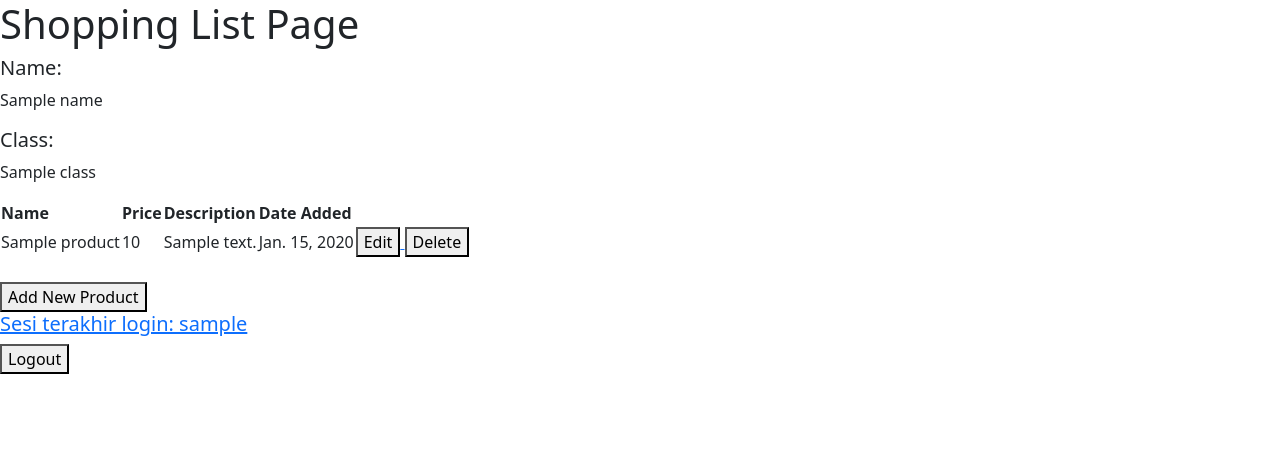
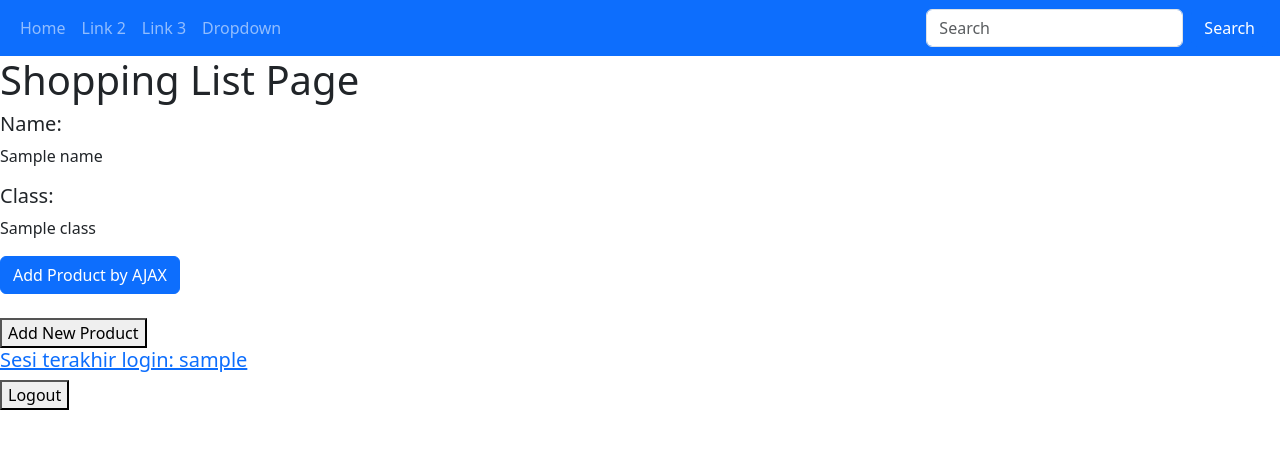
Before and after one commit to Zakibaihaqi/shopping_list, a Django app: template main/templates/main.html in a window 1280 px wide. Shown: the top 449 px of the page. Run offline with Django 4.2, Linux system fonts and the light colour scheme; tables that the repository leaves empty hold one stand-in row (values such as "Sample post"); the template is opened without the code that fills it: values that come from a table or form of the project are taken from there, most other values are stand-ins (such as "Sample title", 1, 10 or a date in 2020).

Commit message:
tutorial 5 selesai

```diff
--- a/main/templates/main.html
+++ b/main/templates/main.html
@@ -8,36 +8,39 @@
 
     <h5>Class:</h5>
     <p>{{class}}</p>
-    <table>
-        <tr>
-            <th>Name</th>
-            <th>Price</th>
-            <th>Description</th>
-            <th>Date Added</th>
-        </tr>
-
-        {% comment %} Berikut cara memperlihatkan data produk di bawah baris ini {% endcomment %}
-
-        {% for product in products %}
-            <tr>
-                <td>{{product.name}}</td>
-                <td>{{product.price}}</td>
-                <td>{{product.description}}</td>
-                <td>{{product.date_added}}</td>
-                <td>
-                    <a href="{% url 'main:edit_product' product.pk %}">
-                        <button>
-                            Edit
-                        </button>
-                    </a>
-                    <a href="{% url 'main:delete_product' product.pk %}">
-                        <button>
-                            Delete
-                        </button>
-                    </a>
-                </td>
-            </tr>
-        {% endfor %}
+    <table id="product_table">
+        <div class="modal fade" id="exampleModal" tabindex="-1" aria-labelledby="exampleModalLabel" aria-hidden="true">
+            <div class="modal-dialog">
+                <div class="modal-content">
+                    <div class="modal-header">
+                        <h1 class="modal-title fs-5" id="exampleModalLabel">Add New Product</h1>
+                        <button type="button" class="btn-close" data-bs-dismiss="modal" aria-label="Close"></button>
+                    </div>
+                    <div class="modal-body">
+                        <form id="form" onsubmit="return false;">
+                            {% csrf_token %}
+                            <div class="mb-3">
+                                <label for="name" class="col-form-label">Name:</label>
+                                <input type="text" class="form-control" id="name" name="name"></input>
+                            </div>
+                            <div class="mb-3">
+                                <label for="price" class="col-form-label">Price:</label>
+                                <input type="number" class="form-control" id="price" name="price"></input>
+                            </div>
+                            <div class="mb-3">
+                                <label for="description" class="col-form-label">Description:</label>
+                                <textarea class="form-control" id="description" name="description"></textarea>
+                            </div>
+                        </form>
+                    </div>
+                    <div class="modal-footer">
+                        <button type="button" class="btn btn-secondary" data-bs-dismiss="modal">Close</button>
+                        <button type="button" class="btn btn-primary" id="button_add" data-bs-dismiss="modal">Add Product</button>
+                    </div>
+                </div>
+            </div>
+        </div>
+        <button type="button" class="btn btn-primary" data-bs-toggle="modal" data-bs-target="#exampleModal">Add Product by AJAX</button>
     </table>
 
     <br />
@@ -56,3 +59,42 @@
     </a>
 
 {% endblock content %}
+
+<script>
+    async function getProducts() {
+        return fetch("{% url 'main:get_product_json' %}").then((res) => res.json())
+    }
+
+    async function refreshProduct() {
+        document.getElementById("product_table").innerHtML = ""
+        const products = await getProducts()
+        let htmlString = `<tr>
+            <th>Name</th>
+            <th>Price</th>
+            <th>Description</th>
+            <th>Date Added</th>
+        </tr>`
+        products.forEach((item) => {
+            htmlString += `\n<tr>
+            <td>${item.fields.name}</td>
+            <td>${item.fields.price}</td>
+            <td>${item.fields.description}</td>
+            <td>${item.fields.date_added}</td>
+        </tr>`
+        })
+
+        document.getElementById("product_table").innerHTML = htmlString
+    }
+
+    refreshProducts()
+
+    function addProduct() {
+        fetch("{% url 'main:add_product_ajax' %}", {
+            method: "POST",
+            body: new FormData(document.querySelector('#form'))
+        }).then(refreshProducts)
+
+        document.getElementById("button_add").onclick = addProduct
+        return false
+    }
+</script>
--- a/main/urls.py
+++ b/main/urls.py
@@ -2,6 +2,7 @@ from django.urls import path
 from main.views import show_main, create_product, show_xml, show_json, show_xml_by_id, show_json_by_id
 from main.views import register, login_user, logout_user
 from main.views import edit_product, delete_product
+from main.views import get_product_json, add_product_ajax
 
 app_name = 'main'
 
@@ -17,4 +18,6 @@ urlpatterns = [
     path('logout/', logout_user, name='logout'),
     path('edit-product/<int:id>', edit_product, name="edit_product"),
     path('delete/<int:id>', delete_product, name='delete_product'),
+    path('get-product/', get_product_json, name='get_product_json'),
+    path('create-product-ajax/', add_product_ajax, name='add_product_ajax'),
 ]
--- a/templates/base.html
+++ b/templates/base.html
@@ -13,7 +13,38 @@
         {% endblock meta %}
         <link href="https://cdn.jsdelivr.net/npm/bootstrap@5.3.2/dist/css/bootstrap.min.css" rel="stylesheet" integrity="sha384-T3c6CoIi6uLrA9TneNEoa7RxnatzjcDSCmG1MXxSR1GAsXEV/Dwwykc2MPK8M2HN" crossorigin="anonymous">
         <script src="https://code.jquery.com/jquery-3.6.0.min.js" integrity="sha384-KyZXEAg3QhqLMpG8r+J4jsl5c9zdLKaUk5Ae5f5b1bw6AUn5f5v8FZJoMxm6f5cH1" crossorigin="anonymous"></script>
+        <script src="https://cdn.jsdelivr.net/npm/@popperjs/core@2.11.8/dist/umd/popper.min.js" integrity="sha384-I7E8VVD/ismYTF4hNIPjVp/Zjvgyol6VFvRkX/vR+Vc4jQkC+hVqc2pM8ODewa9r" crossorigin="anonymous"></script>
+        <script src="https://cdn.jsdelivr.net/npm/bootstrap@5.3.2/dist/js/bootstrap.min.js" integrity="sha384-BBtl+eGJRgqQAUMxJ7pMwbEyER4l1g+O15P+16Ep7Q9Q+zqX6gSbd85u4mG4QzX+" crossorigin="anonymous"></script>
     </head>
+    <nav class="navbar navbar-expand-sm bg-primary navbar-dark">
+
+        <div class="container-fluid">
+            <ul class="navbar-nav">
+                <li class="nav-item">
+                    <a class="nav-link" href="main:show_main" role="button">Home
+                    </a>
+                <li class ="nav-item">
+                    <a class="nav-link" href="#">Link 2</a>
+                </li>
+                <li class = "nav-item">
+                    <a class="nav-link" href="#">Link 3</a>
+                </li>
+                </li>
+                <li class="nav-item dropdown">
+                    <a class="nav-link dropdown-toogle" href="#" role="button" data-bs-toggle="dropdown">Dropdown</a>
+                    <ul class="dropdown-menu">
+                        <li><a class="dropdown-item" href="#">Link</a></li>
+                        <li><a class="dropdown-item" href="#">Another link</a></li>
+                        <li><a class="dropdown-item" href="#">A third link</a></li>
+                      </ul>
+                </li>
+            </ul>
+            <form class="d-flex">
+                <input class="form-control me-2" type="text" placeholder="Search">
+                <button class="btn btn-primary" type="button">Search</button>
+            </form>
+        </div>
+    </nav>
 
     <body>
         {% block content %}
```
Also changed, not shown: main/views.py (+20 -0 lines).
